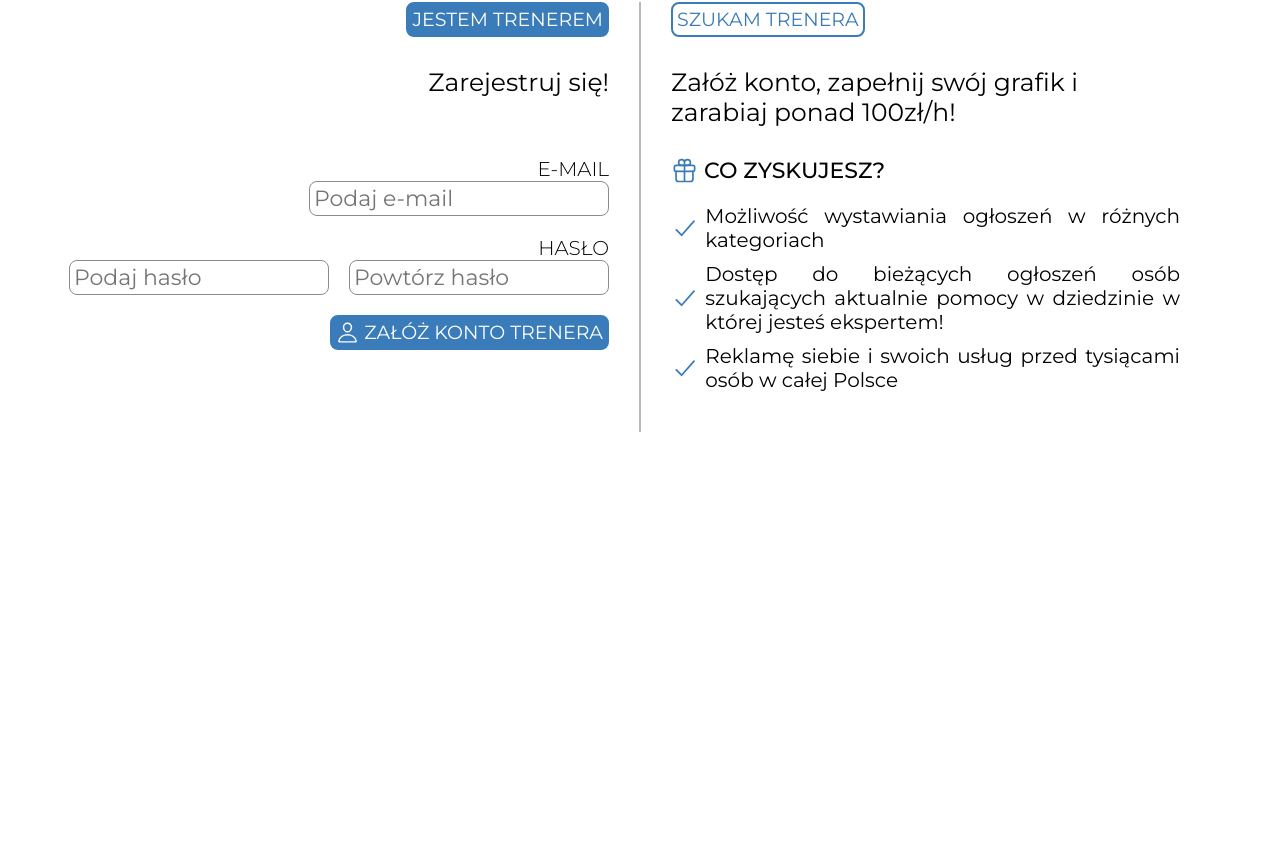
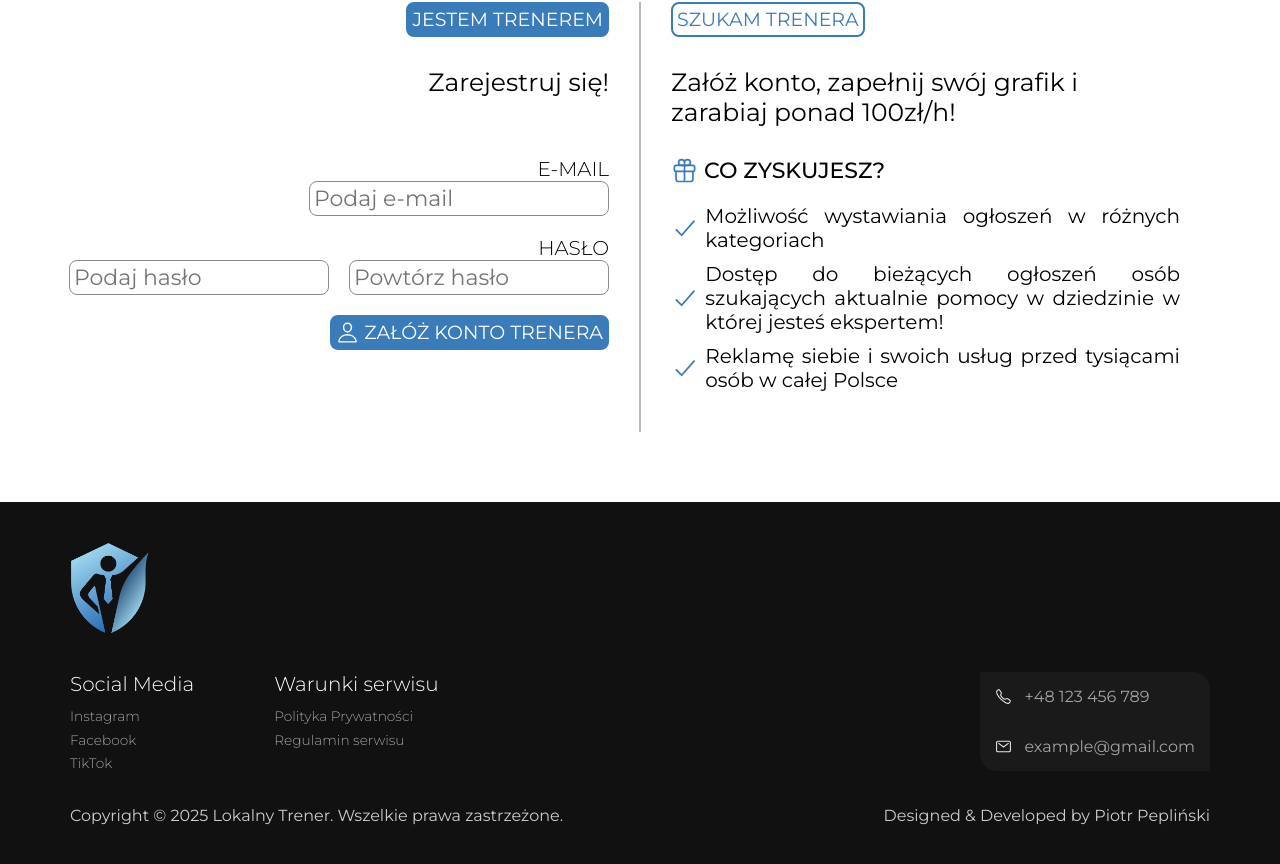
Before and after one commit to piotrPeplinski/front-lokalny-trener, a React (Create React App) app: page /register in a window 1280 px wide. Shown: the part 160-1024 px from the top of the page. Before the commit the page ends 800 px from the top, so only its background shows below. Built offline with nearby package versions, Linux system fonts and the light colour scheme.

Commit message:
created footer

```diff
--- a/src/App.layout.tsx
+++ b/src/App.layout.tsx
@@ -1,12 +1,14 @@
 import React, { Suspense } from "react";
 import { Outlet } from "react-router-dom";
 import NavBar from "./modules/HomePage/components/NavBar";
+import Footer from "./modules/HomePage/components/Footer";
 
 const AppLayout = () => {
   return (
     <Suspense fallback={<div>Loading...</div>}>
       <NavBar />
       <Outlet />
+      <Footer />
     </Suspense>
   );
 };
--- a/src/assets/css/HomePage/homePage.css
+++ b/src/assets/css/HomePage/homePage.css
@@ -204,3 +204,108 @@ a.shift.important:hover:after {
     text-align: center;
     margin-top: 1rem;
 }
+
+/* --------------------- */
+/* NAVBAR */
+/* --------------------- */
+footer {
+    background-color: #111;
+    color: white;
+    padding: 4rem 0;
+}
+
+footer .row img {
+    width: 8rem;
+    padding: 0;
+    height: 100%;
+}
+
+.footer-row {
+    display: flex;
+    justify-content: space-between;
+    padding: 0;
+}
+
+.footer-links {
+    display: flex;
+}
+
+.footer-row:not(:first-child):not(:last-child) {
+    margin: 3.5rem 0;
+}
+
+.link-col:last-child {
+    margin-left: 8rem;
+}
+
+.link-col h4 {
+    font-size: 2rem;
+    font-weight: 300;
+    margin-bottom: 1.2rem;
+}
+
+.link-col li {
+    font-size: 1.37rem;
+    margin-top: 0.75rem;
+    font-weight: 300;
+}
+
+.link-col a {
+    color: #a2a2a2;
+    transition: all 0.4s;
+}
+
+.link-col a:hover {
+    color: #e6e6e6;
+}
+
+.footer-contact {
+    display: flex;
+    justify-content: space-between;
+    flex-direction: column;
+    font-size: 1.6rem;
+    background-color: #1a1a1a;
+    padding: 1.5rem;
+    color: #a2a2a2;
+    border-top-right-radius: 17px;
+    border-bottom-left-radius: 17px;
+}
+
+.footer-contact svg {
+    color: #e6e6e6;
+    width: 1.7rem;
+    margin-right: 0.8rem;
+    margin-bottom: -3px;
+}
+
+.footer-text {
+    font-size: 1.6rem;
+    color: #ccc;
+}
+
+.programmer-link {
+    display: inline-block;
+    color: #ccc;
+    border-bottom: 1px solid transparent;
+    padding-bottom: 0.2rem;
+    transition: all 0.4s;
+}
+
+.programmer-link::after {
+    margin: 0 auto;
+    content: "";
+    display: block;
+    width: 0;
+    height: 1px;
+    background-color: #eee;
+    transition: all 0.4s;
+
+}
+
+.programmer-link:hover::after {
+    width: 100%;
+}
+
+.programmer-link:hover {
+    color: #eee;
+}
--- a/src/assets/icons/icons.tsx
+++ b/src/assets/icons/icons.tsx
@@ -197,6 +197,38 @@ const CheckIcon: FC<{}> = () => {
   );
 };
 
+const MailIcon: FC<{}> = () => {
+  return (
+    <svg
+      xmlns="http://www.w3.org/2000/svg"
+      className="ionicon"
+      viewBox="0 0 512 512"
+    >
+      <rect
+        x="48"
+        y="96"
+        width="416"
+        height="320"
+        rx="40"
+        ry="40"
+        fill="none"
+        stroke="currentColor"
+        stroke-linecap="round"
+        stroke-linejoin="round"
+        stroke-width="32"
+      />
+      <path
+        fill="none"
+        stroke="currentColor"
+        stroke-linecap="round"
+        stroke-linejoin="round"
+        stroke-width="32"
+        d="M112 160l144 112 144-112"
+      />
+    </svg>
+  );
+};
+
 export {
   HomeIcon,
   SearchIcon,
@@ -205,4 +237,5 @@ export {
   CallIcon,
   GiftIcon,
   CheckIcon,
+  MailIcon,
 };
--- /dev/null
+++ b/src/modules/HomePage/components/Footer.tsx
@@ -0,0 +1,67 @@
+import React from "react";
+import logo from "./../../../assets/img/logo.png";
+import { CallIcon, MailIcon } from "../../../assets/icons/icons";
+
+const Footer: React.FC = () => {
+  return (
+    <footer>
+      <div className="row">
+        <img src={logo} alt="Logo" />
+        <div className="footer-row">
+          <div className="footer-links">
+            <div className="link-col">
+              <h4>Social Media</h4>
+              <ul>
+                <li>
+                  <a href="#">Instagram</a>
+                </li>
+                <li>
+                  <a href="#">Facebook</a>
+                </li>
+                <li>
+                  <a href="#">TikTok</a>
+                </li>
+              </ul>
+            </div>
+            <div className="link-col">
+              <h4>Warunki serwisu</h4>
+              <ul>
+                <li>
+                  <a href="#">Polityka Prywatności</a>
+                </li>
+                <li>
+                  <a href="#">Regulamin serwisu</a>
+                </li>
+              </ul>
+            </div>
+          </div>
+          <div className="footer-contact">
+            <p>
+              <CallIcon /> +48 123 456 789
+            </p>
+            <p>
+              <MailIcon /> example@gmail.com
+            </p>
+          </div>
+        </div>
+        <div className="footer-row">
+          <p className="footer-text">
+            Copyright &copy; 2025 Lokalny Trener. Wszelkie prawa zastrzeżone.
+          </p>
+          <p className="footer-text">
+            Designed & Developed by{" "}
+            <a
+              className="programmer-link"
+              target="blank"
+              href="https://www.linkedin.com/in/peplinski/"
+            >
+              Piotr Pepliński
+            </a>
+          </p>
+        </div>
+      </div>
+    </footer>
+  );
+};
+
+export default Footer;
```
